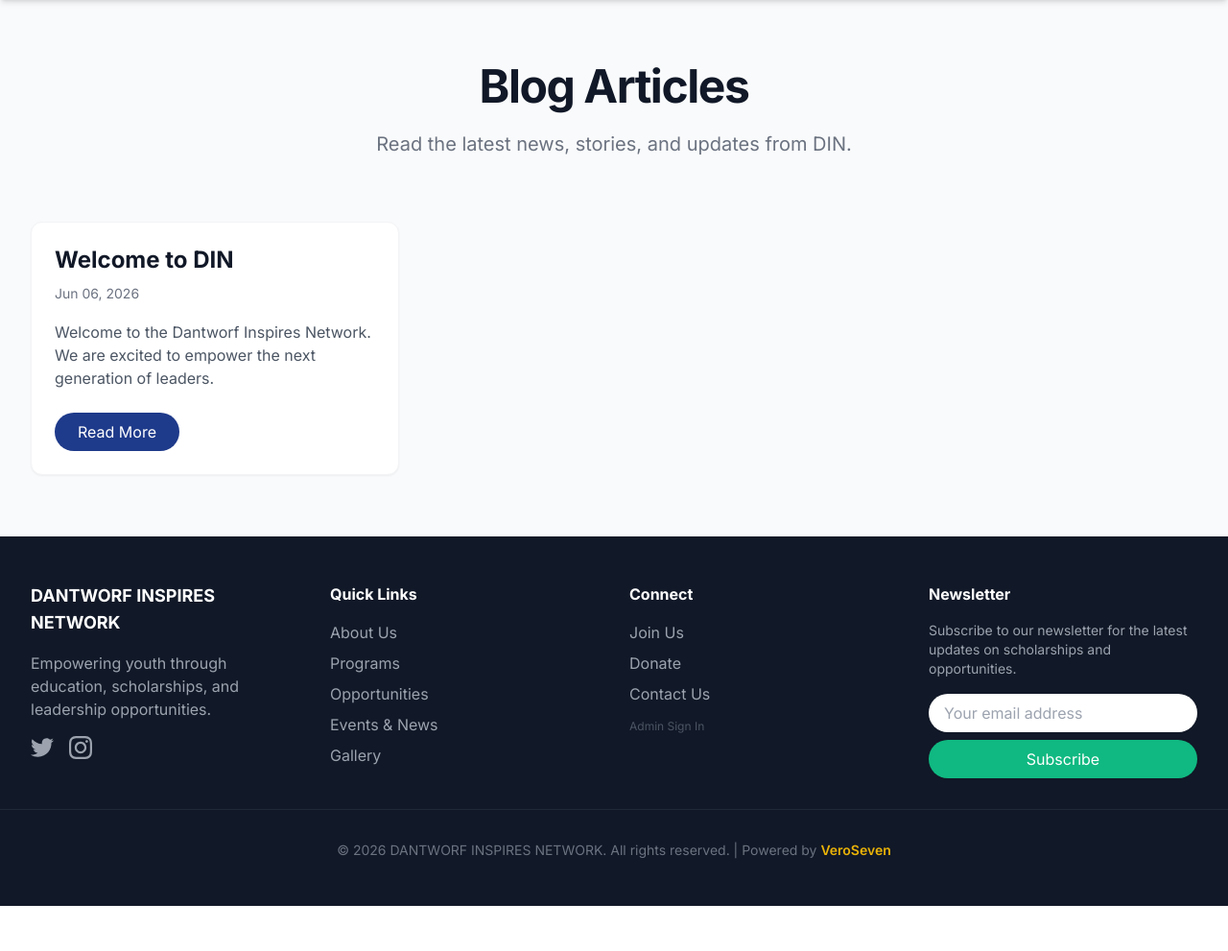
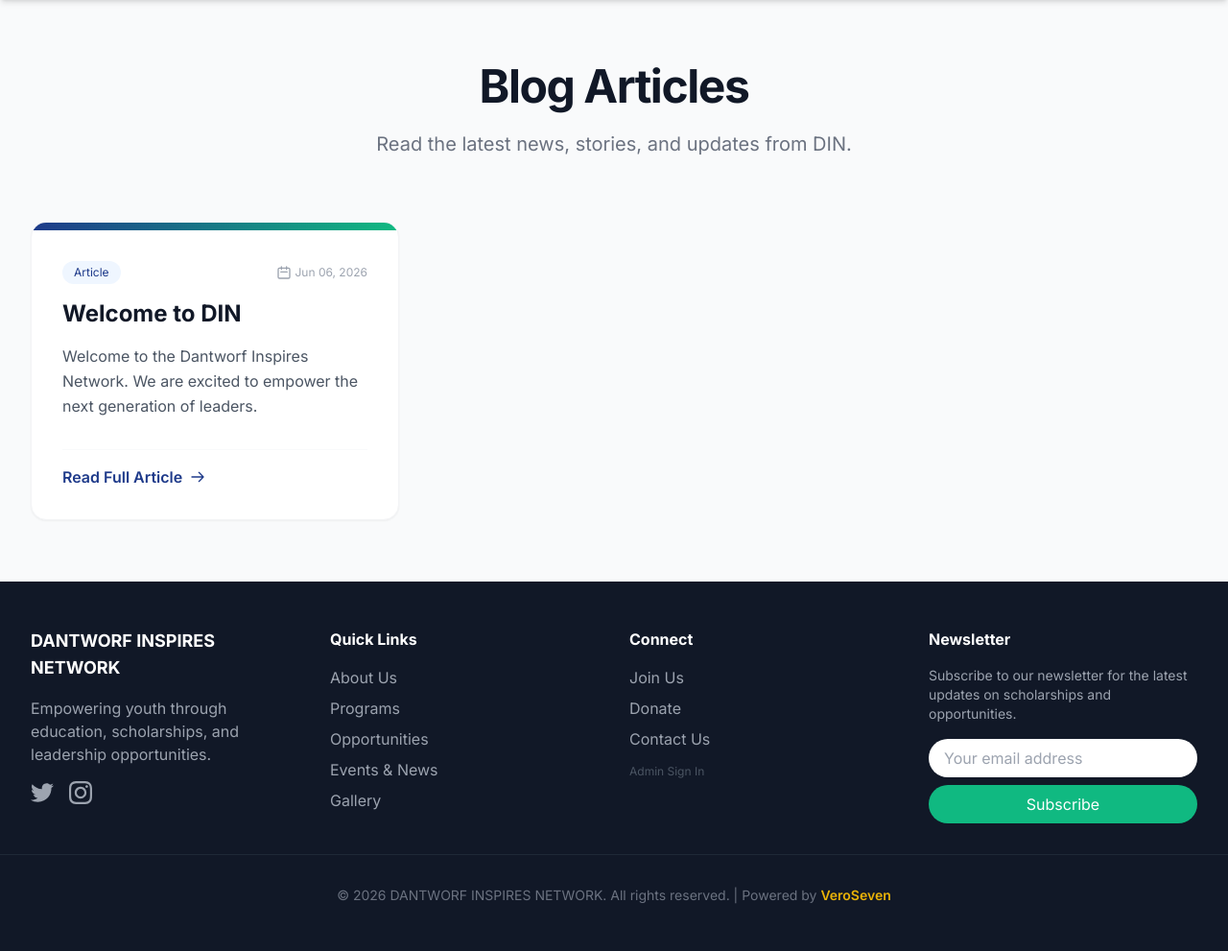
Before and after one commit to SevenCandid/DanTworf-Inspires-Network, a PHP site: page /blogs in a window 1280 px wide. Shown: the part 72-1063 px from the top of the page at 96% size. Before the commit the page ends 1016 px from the top, so only its background shows below. Run offline with PHP 8.4, Linux system fonts and the light colour scheme; data comes from the database, SQL or seed files in the repository; some libraries are stand-ins or nearby versions.

Commit message:
style: enhance blog card UI and add detailed view drawer

```diff
--- a/src/Views/blogs.php
+++ b/src/Views/blogs.php
@@ -6,26 +6,115 @@
         <p class="text-xl text-gray-500 max-w-3xl mx-auto">Read the latest news, stories, and updates from DIN.</p>
     </div>
 
-    <div class="max-w-7xl mx-auto grid grid-cols-1 md:grid-cols-2 lg:grid-cols-3 gap-8">
+    <div class="max-w-7xl mx-auto grid grid-cols-1 md:grid-cols-2 lg:grid-cols-3 gap-8 relative">
         <?php if (!empty($blogs)): ?>
             <?php foreach ($blogs as $blog): ?>
-                <div class="bg-white rounded-xl shadow-sm border border-gray-100 overflow-hidden flex flex-col hover:shadow-md transition-shadow">
-                    <div class="p-6 flex-grow flex flex-col">
-                        <h3 class="text-xl font-bold text-gray-900 mb-2"><?= htmlspecialchars($blog['title']) ?></h3>
-                        <p class="text-sm text-gray-500 mb-4"><?= htmlspecialchars(date('M d, Y', strtotime($blog['created_at']))) ?></p>
-                        <div class="text-gray-600 mb-6 flex-grow line-clamp-4">
-                            <?= nl2br(htmlspecialchars(strip_tags($blog['content']))) ?>
+                <!-- Article Card -->
+                <article class="bg-white rounded-2xl shadow-sm border border-gray-100 overflow-hidden flex flex-col hover:-translate-y-1 hover:shadow-lg transition-all duration-300">
+                    <div class="h-2 bg-gradient-to-r from-primary to-secondary"></div>
+                    <div class="p-8 flex-grow flex flex-col">
+                        <div class="flex items-center justify-between mb-4">
+                            <span class="inline-flex items-center px-3 py-1 rounded-full text-xs font-medium bg-blue-50 text-primary">
+                                Article
+                            </span>
+                            <span class="text-xs text-gray-400 font-medium flex items-center">
+                                <svg class="w-4 h-4 mr-1" fill="none" stroke="currentColor" viewBox="0 0 24 24"><path stroke-linecap="round" stroke-linejoin="round" stroke-width="2" d="M8 7V3m8 4V3m-9 8h10M5 21h14a2 2 0 002-2V7a2 2 0 00-2-2H5a2 2 0 00-2 2v12a2 2 0 002 2z"></path></svg>
+                                <?= htmlspecialchars(date('M d, Y', strtotime($blog['created_at']))) ?>
+                            </span>
                         </div>
-                        <div class="mt-auto">
-                            <a href="#" class="inline-block px-6 py-2 bg-primary text-white rounded-full font-medium hover:bg-blue-800 transition-colors">Read More</a>
+                        <h3 class="text-2xl font-bold text-gray-900 mb-4 leading-tight"><?= htmlspecialchars($blog['title']) ?></h3>
+                        <div class="text-gray-600 mb-8 flex-grow line-clamp-3 text-base leading-relaxed">
+                            <?= strip_tags($blog['content']) ?>
+                        </div>
+                        <div class="mt-auto pt-4 border-t border-gray-50">
+                            <button onclick="openBlogModal('blog-modal-<?= $blog['id'] ?>')" class="inline-flex items-center text-primary font-semibold hover:text-blue-800 transition-colors group">
+                                Read Full Article
+                                <svg class="w-4 h-4 ml-2 transform group-hover:translate-x-1 transition-transform" fill="none" stroke="currentColor" viewBox="0 0 24 24"><path stroke-linecap="round" stroke-linejoin="round" stroke-width="2" d="M14 5l7 7m0 0l-7 7m7-7H3"></path></svg>
+                            </button>
+                        </div>
+                    </div>
+                </article>
+
+                <!-- Detailed View Modal -->
+                <div id="blog-modal-<?= $blog['id'] ?>" class="fixed inset-0 z-[100] hidden" aria-labelledby="modal-title" role="dialog" aria-modal="true">
+                    <!-- Backdrop -->
+                    <div class="fixed inset-0 bg-gray-900/75 backdrop-blur-sm transition-opacity opacity-0 modal-backdrop" aria-hidden="true" onclick="closeBlogModal('blog-modal-<?= $blog['id'] ?>')"></div>
+
+                    <!-- Drawer Panel -->
+                    <div class="fixed inset-y-0 right-0 z-10 w-full max-w-2xl bg-white shadow-2xl transform translate-x-full transition-transform duration-300 ease-in-out modal-panel overflow-y-auto">
+                        <div class="absolute top-0 right-0 pt-6 pr-6">
+                            <button type="button" onclick="closeBlogModal('blog-modal-<?= $blog['id'] ?>')" class="rounded-full p-2 bg-gray-100 text-gray-400 hover:text-gray-500 hover:bg-gray-200 focus:outline-none transition-colors">
+                                <span class="sr-only">Close panel</span>
+                                <svg class="h-6 w-6" fill="none" viewBox="0 0 24 24" stroke-width="1.5" stroke="currentColor" aria-hidden="true">
+                                    <path stroke-linecap="round" stroke-linejoin="round" d="M6 18L18 6M6 6l12 12" />
+                                </svg>
+                            </button>
+                        </div>
+
+                        <div class="p-8 sm:p-12">
+                            <div class="mb-8">
+                                <span class="inline-flex items-center px-3 py-1 rounded-full text-xs font-medium bg-blue-50 text-primary mb-4">
+                                    Article
+                                </span>
+                                <h2 class="text-3xl font-extrabold text-gray-900 mb-4 leading-tight" id="modal-title"><?= htmlspecialchars($blog['title']) ?></h2>
+                                <p class="text-sm text-gray-500 flex items-center">
+                                    <svg class="w-4 h-4 mr-1" fill="none" stroke="currentColor" viewBox="0 0 24 24"><path stroke-linecap="round" stroke-linejoin="round" stroke-width="2" d="M8 7V3m8 4V3m-9 8h10M5 21h14a2 2 0 002-2V7a2 2 0 00-2-2H5a2 2 0 00-2 2v12a2 2 0 002 2z"></path></svg>
+                                    Published on <?= htmlspecialchars(date('F j, Y', strtotime($blog['created_at']))) ?>
+                                </p>
+                            </div>
+
+                            <div class="prose prose-blue prose-lg max-w-none text-gray-700 leading-relaxed">
+                                <?= nl2br(htmlspecialchars($blog['content'])) ?>
+                            </div>
                         </div>
                     </div>
                 </div>
             <?php endforeach; ?>
         <?php else: ?>
-            <div class="col-span-full text-center text-gray-500 py-12">No blog articles published yet.</div>
+            <div class="col-span-full text-center text-gray-500 py-16 bg-white rounded-2xl border border-gray-100">
+                <svg class="mx-auto h-12 w-12 text-gray-300 mb-4" fill="none" stroke="currentColor" viewBox="0 0 24 24"><path stroke-linecap="round" stroke-linejoin="round" stroke-width="2" d="M19 20H5a2 2 0 01-2-2V6a2 2 0 012-2h10l6 6v10a2 2 0 01-2 2z"></path><path stroke-linecap="round" stroke-linejoin="round" stroke-width="2" d="M16 2v4h4M8 10h8M8 14h8"></path></svg>
+                <p class="text-lg">No blog articles published yet.</p>
+            </div>
         <?php endif; ?>
     </div>
+</div>
+
+<script>
+function openBlogModal(id) {
+    const modal = document.getElementById(id);
+    const backdrop = modal.querySelector('.modal-backdrop');
+    const panel = modal.querySelector('.modal-panel');
+
+    modal.classList.remove('hidden');
+    // Force reflow
+    void modal.offsetWidth;
+
+    backdrop.classList.remove('opacity-0');
+    backdrop.classList.add('opacity-100');
+
+    panel.classList.remove('translate-x-full');
+    panel.classList.add('translate-x-0');
+
+    document.body.style.overflow = 'hidden';
+}
+
+function closeBlogModal(id) {
+    const modal = document.getElementById(id);
+    const backdrop = modal.querySelector('.modal-backdrop');
+    const panel = modal.querySelector('.modal-panel');
+
+    backdrop.classList.remove('opacity-100');
+    backdrop.classList.add('opacity-0');
+
+    panel.classList.remove('translate-x-0');
+    panel.classList.add('translate-x-full');
+
+    setTimeout(() => {
+        modal.classList.add('hidden');
+        document.body.style.overflow = '';
+    }, 300); // match transition duration
+}
+</script>
 </div>
 
 <?php
```
